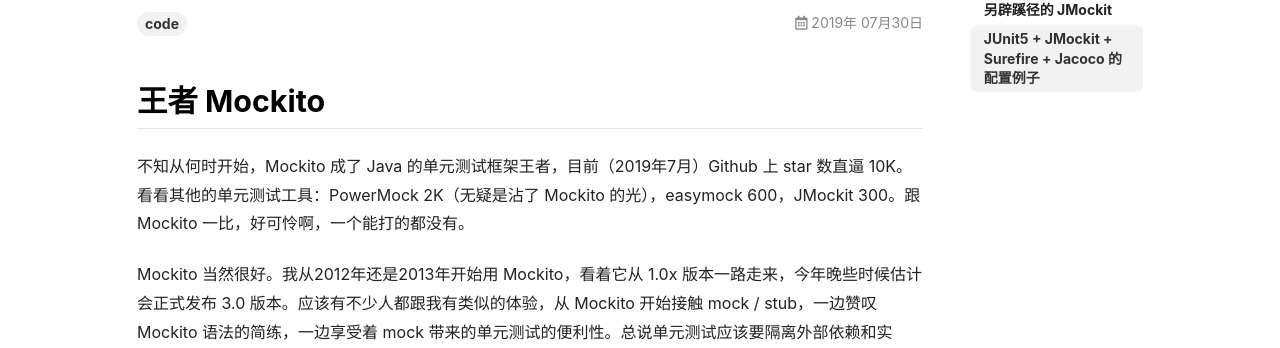
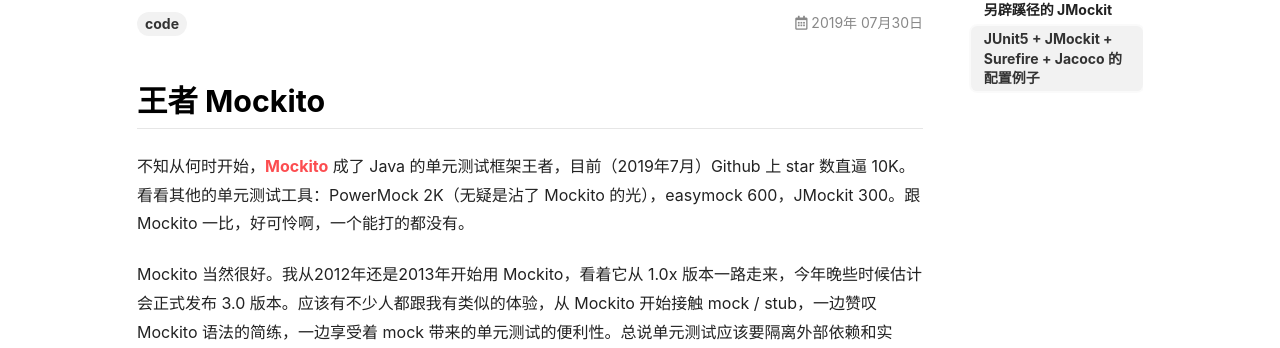
Before and after one commit to reniaL/renial.github.io, a Jekyll site: the page built from _posts/2019-07-30-to-mock-static-methods-or-not.md, in a window 1280 px wide and 1400 px high. Shown: the part 224-572 px from the top of the window. Built offline with Jekyll 4.4.1, drawn with Linux system fonts in a browser that asks for light colours; nearby versions of some CDN libraries; part of the change alters nothing that is shown; some of the changed text lies outside the part shown.

````diff
--- a/_posts/2019-07-30-to-mock-static-methods-or-not.md
+++ b/_posts/2019-07-30-to-mock-static-methods-or-not.md
@@ -6,7 +6,7 @@ tags: [code]
 
 ## 王者 Mockito
 
-不知从何时开始，Mockito 成了 Java 的单元测试框架王者，目前（2019年7月）Github 上 star 数直逼 10K。看看其他的单元测试工具：PowerMock 2K（无疑是沾了 Mockito 的光），easymock 600，JMockit 300。跟 Mockito 一比，好可怜啊，一个能打的都没有。
+不知从何时开始，[Mockito](https://site.mockito.org/) 成了 Java 的单元测试框架王者，目前（2019年7月）Github 上 star 数直逼 10K。看看其他的单元测试工具：PowerMock 2K（无疑是沾了 Mockito 的光），easymock 600，JMockit 300。跟 Mockito 一比，好可怜啊，一个能打的都没有。
 
 Mockito 当然很好。我从2012年还是2013年开始用 Mockito，看着它从 1.0x 版本一路走来，今年晚些时候估计会正式发布 3.0 版本。应该有不少人都跟我有类似的体验，从 Mockito 开始接触 mock / stub，一边赞叹 Mockito 语法的简练，一边享受着 mock 带来的单元测试的便利性。总说单元测试应该要隔离外部依赖和实现，很难想象，如果没有 mock，怎么写单元测试呢？
 
@@ -35,7 +35,7 @@ Mockito、EasyMock 等工具不支持 mock 静态方法，原理上是因为它
 
 ## 另辟蹊径的 JMockit
 
-和其他大多数使用 cglib 实现的单元测试工具不同，JMockit 使用 JDK6 的 java.lang.instrument 包和 ASM，动态地在运行时修改字节码，从而实现 **"Mock Anything"** 。什么静态方法、构造函数，随时随地想 mock 就 mock。一个 JMockit ，解决了 Mockito + PowerMock 两个工具都解决不了的问题，那为啥不用 JMockit 呢？JMockit 为啥流行不起来呢？
+和其他大多数使用 cglib 实现的单元测试工具不同，[JMockit](https://jmockit.github.io) 使用 JDK6 的 java.lang.instrument 包和 ASM，动态地在运行时修改字节码，从而实现 **"Mock Anything"** 。什么静态方法、构造函数，随时随地想 mock 就 mock。一个 JMockit ，解决了 Mockito + PowerMock 两个工具都解决不了的问题，那为啥不用 JMockit 呢？JMockit 为啥流行不起来呢？
 
 ```java
 public class UserServiceTest {
````
